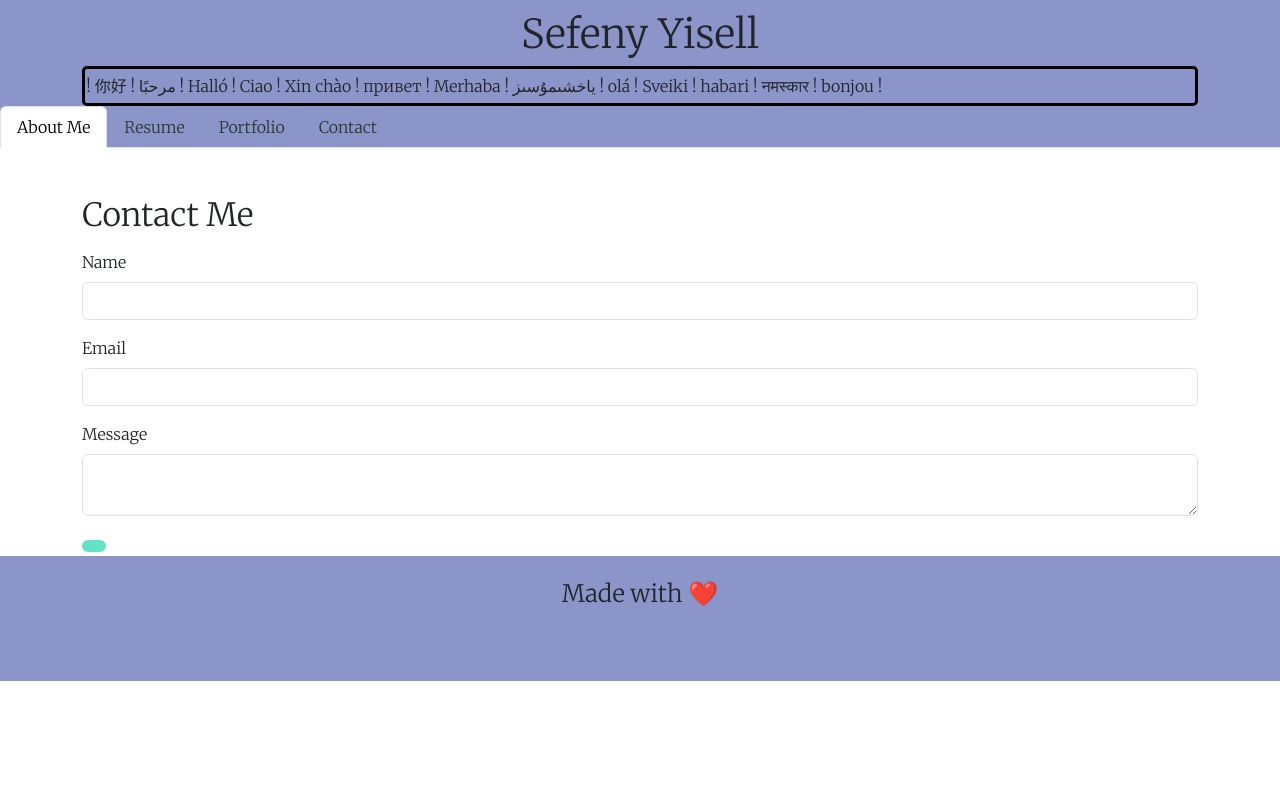
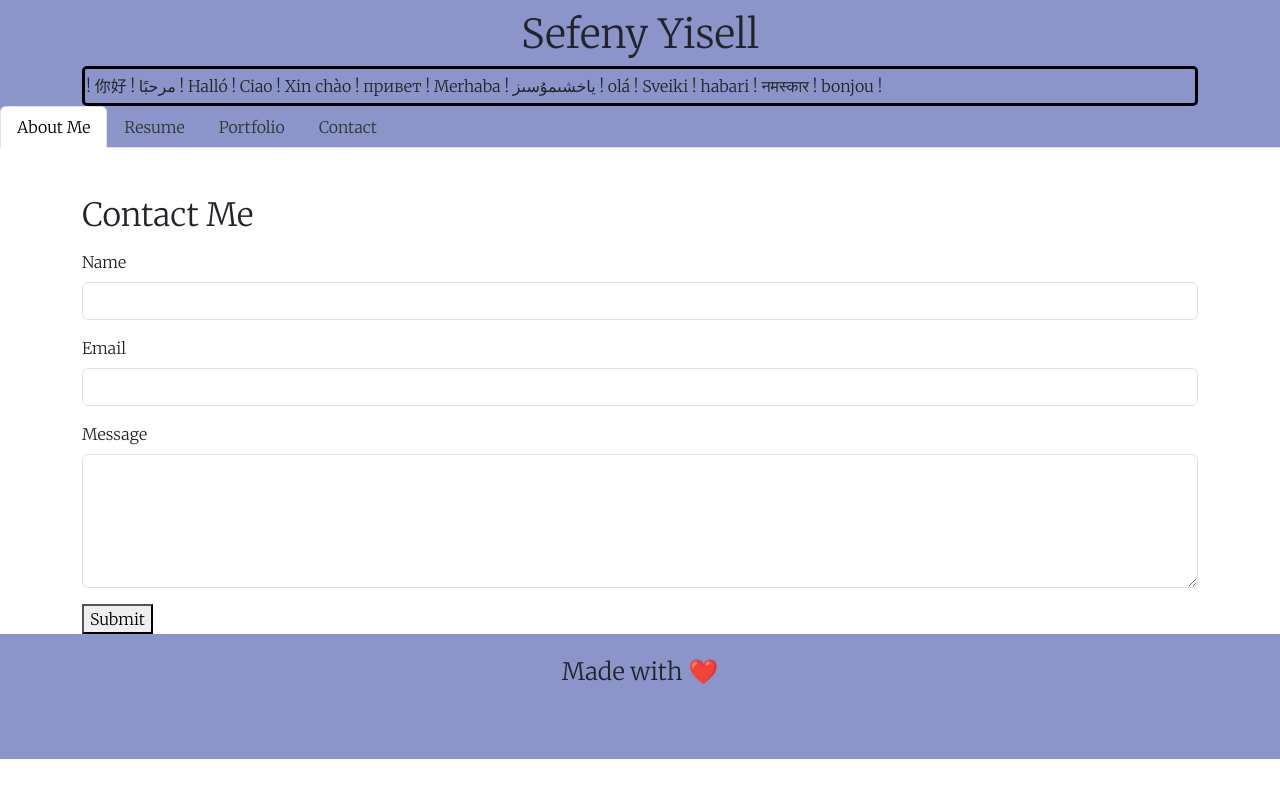
Before and after one commit to sefenydiaz/projects-portfolio, a React (Vite) app: page /contact in a window 1280 px wide. Built offline with nearby package versions, Linux system fonts and the light colour scheme.

Commit message:
IM FIXED IT

```diff
--- a/src/components/pages/Contact.jsx
+++ b/src/components/pages/Contact.jsx
@@ -1,10 +1,4 @@
-// function Contact() {
-//   return (
-//     <div>
-//       <h1>Contact</h1>
-//     </div>
-//   )
-// }
+
 import React, {useRef} from 'react';
 import emailjs from '@emailjs/browser';
 
@@ -14,51 +8,42 @@ const Contact = () => {
   const sendEmail = (e) => {
     e.preventDefault();
 
-    emailjs.sendForm('service_o348wv5', 'template_endoh32', form.current, 'Noy0bsZ5WdSzWku0ke2ju')
+    emailjs.sendForm('service_o348wv5', 'template_endoh32', form.current, 'xUdregTPH2U4uOMJ6')
       .then((result) => {
           console.log(result.text);
+          e.target.reset();
+          alert('Email Sent!');
       }, (error) => {
           console.log(error.text);
       });
   };
-  // const [formStatus, setFormStatus] = React.useState('Send')
-  // const onSubmit = (event) => {
-  //   event.preventDefault()
-  //   setFormStatus('Submitting...')
-  //   const { name, email, message } = event.target.elements
-  //   let contactForm = {
-  //     name: name.value,
-  //     email: email.value,
-  //     message: message.value,
-  //   }
-  //   console.log(contactForm)
-  // }
+
   return (
     <div className="container mt-5">
     <h2 className="mb-3">Contact Me</h2>
-    {/* <form onSubmit={onSubmit}> */}
+
     <form ref={form} onSubmit={sendEmail}>
       <div className="mb-3">
         <label className="form-label" htmlFor="name">
           Name
         </label>
-        <input className="form-control" type="text" name='from_name' id="name" required />
+        <input className="form-control" type="text" name="from_name" id="name" required />
       </div>
       <div className="mb-3">
         <label className="form-label" htmlFor="email">
           Email
         </label>
-        <input className="form-control" type="email" name='from_email' id="email" required />
+        <input className="form-control" type="email" name="from_email" id="email" required />
       </div>
       <div className="mb-3">
         <label className="form-label" htmlFor="message">
           Message
         </label>
-        <textarea className="form-control" name='message' id="message" required> </textarea>
+        <textarea className="form-control" rows="5" name="message" id="message" required> </textarea>
       </div >
 
-      <button className="btn btn-danger"  type="submit">
-
+      <button className="submitBtn"  type="submit" value='Send'>
+     Submit
       </button>
 
     </form>
```
